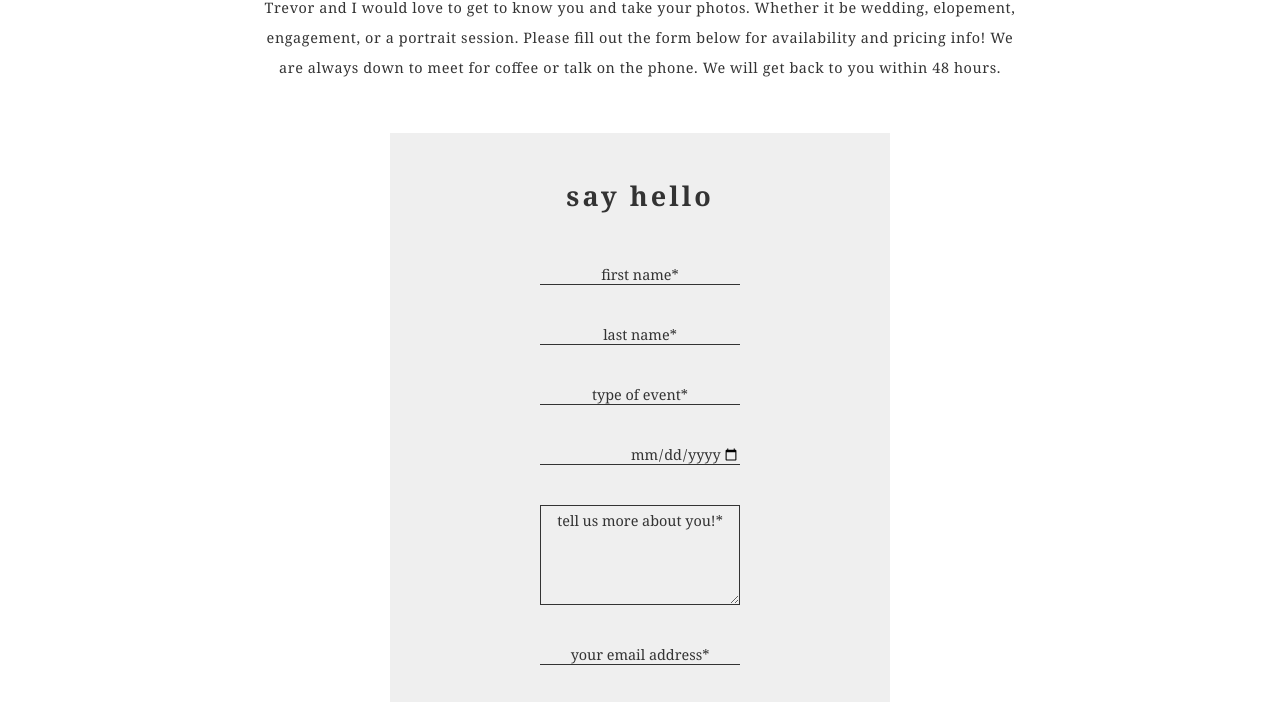
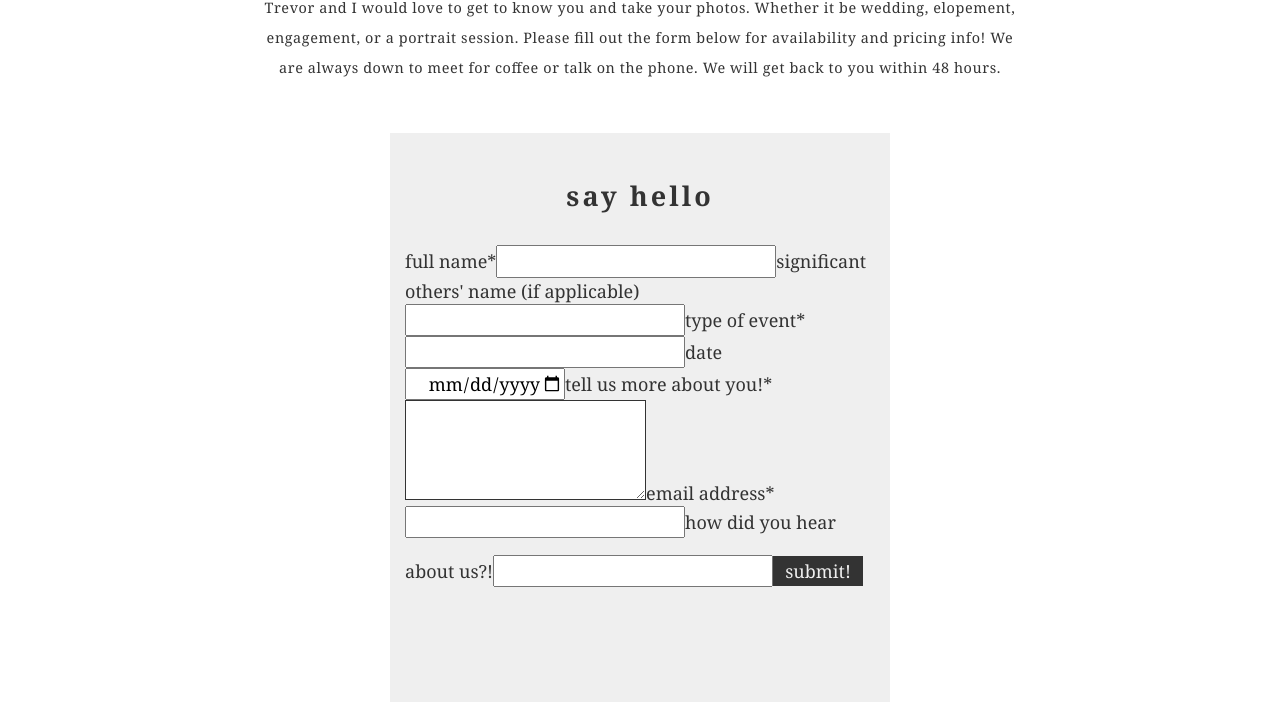
Before and after one commit to TrevPennington/thepenningtonco, a Gatsby site: page /inquire in a window 1280 px wide. Shown: the part 247-949 px from the top of the page. Built offline with nearby package versions, Linux system fonts and the light colour scheme; Gatsby itself is replaced by a stand-in of ours.

Commit message:
form test 6

```diff
--- a/src/components/form.js
+++ b/src/components/form.js
@@ -11,21 +11,20 @@ export default () => {
           </div>
 
 
-          <form className='contactForm' netlify="true" name='inquiry' method='POST'>
-          <input type="hidden" name="form-name" value="inquiry" />
+          <form name='inquiry' method='POST' className='contactForm' netlify="true" >
+          <input type="hidden" name="inquiry" value="inquiry" />
               <h4 className='formTitle'>say hello</h4>
-              <div className='groupOne'>
-                  <input id='f1' type='text' placeholder='first name*' required/>
-                  <input id='f2' type='text' placeholder='last name*' required/>
-                  <input id='f3' type='text' placeholder='type of event*' required/>
-                  <input id='f4' type='date' placeholder='date' />
-              </div>
-              <div className='groupTwo'>
-                  <textarea id='f5' id='moreAbout' placeholder='tell us more about you!*' required></textarea>
-                  <input id='f6' type='email' placeholder='your email address*' required/>
-                  <input id='f7' type='text' placeholder='how did you hear about us?!' />
+
+                  <label>full name*<input id='f1' type='text' name='name' required/></label>
+                  <label>significant others' name (if applicable)<input id='f2' type='text' name='spouses name' /></label>
+                  <label>type of event*<input id='f3' type='text' name='event type' required/></label>
+                  <label>date<input id='f4' type='date'/></label>
+
+                  <label>tell us more about you!*<textarea id='f5' id='moreAbout' name='more about' required></textarea></label>
+                  <label>email address*<input id='f6' type='email' name='address' required/></label>
+                  <label>how did you hear about us?!<input id='f7' type='text' name='how did you hear?' /></label>
                   <button id='f8' type='submit' className='submitForm'>submit!</button>
-              </div>
+
           </form>
 
 {/* ===================================================================== */}
```
